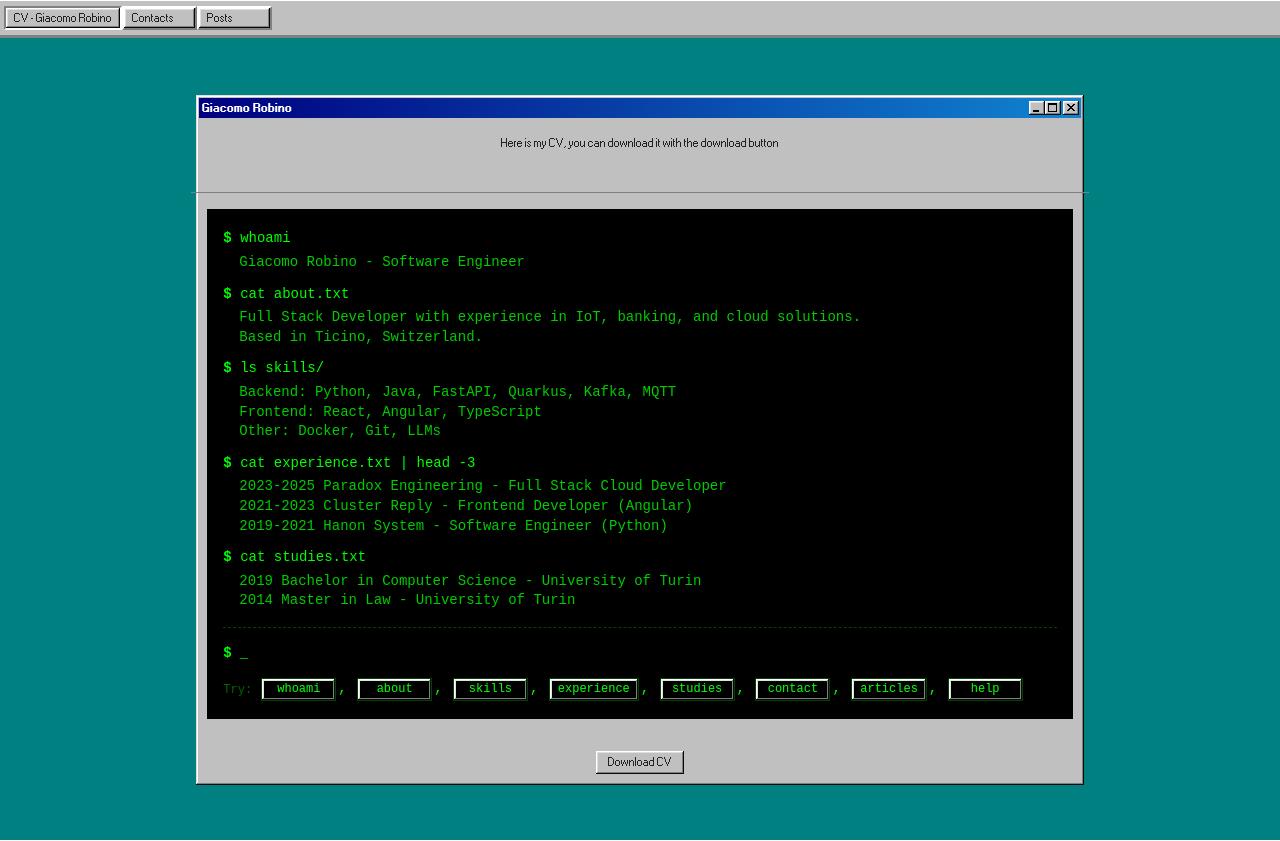
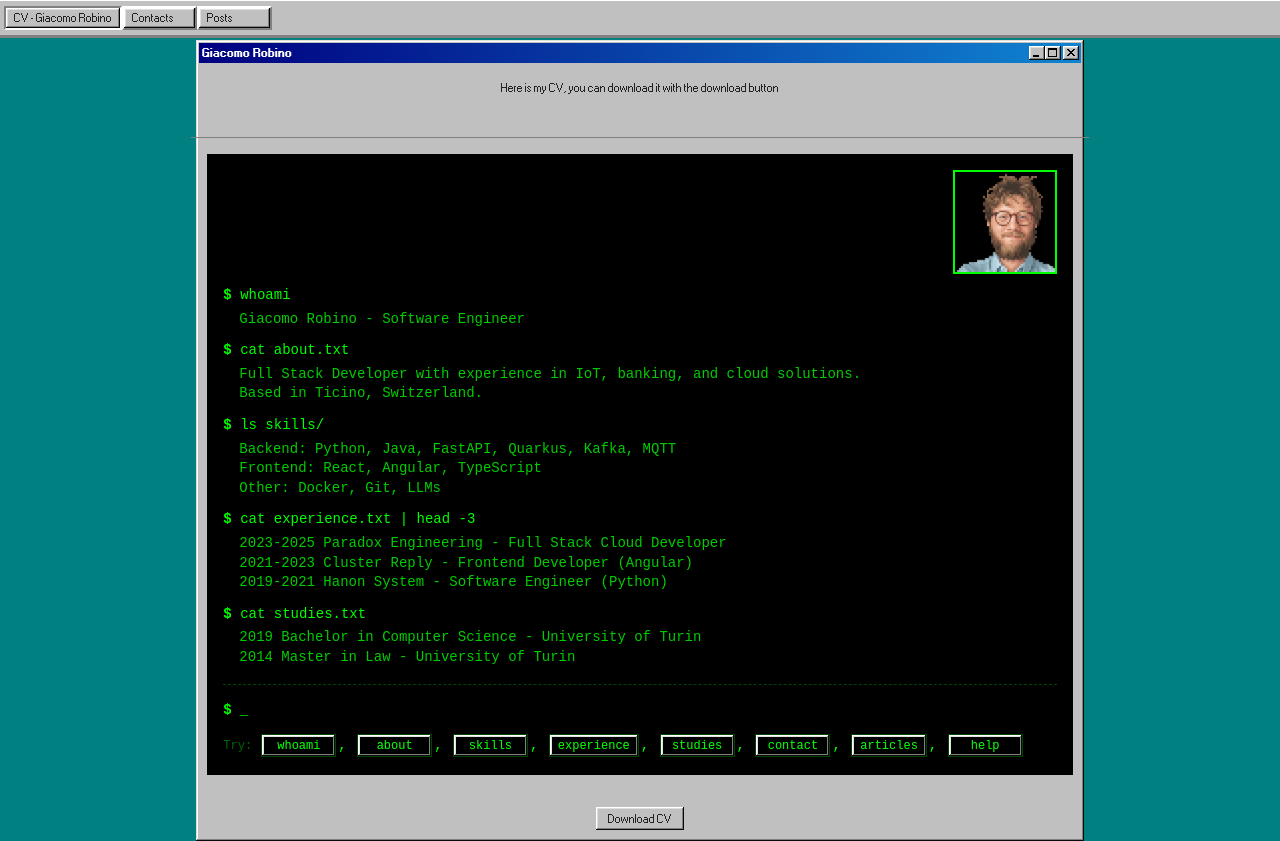
Before and after one commit to GiacomoRobino/portfolio, a React (Create React App) app: page / in a window 1280 px wide. Built offline with nearby package versions, Linux system fonts and the light colour scheme.

Commit message:
added face to cv

```diff
--- a/src/components/Terminal.css
+++ b/src/components/Terminal.css
@@ -9,6 +9,19 @@
   box-sizing: border-box;
   text-align: left;
   line-height: 1.4;
+  position: relative;
+}
+
+.terminal-photo-container {
+  display: flex;
+  justify-content: flex-end;
+  margin-bottom: 12px;
+}
+
+.terminal-photo {
+  width: 100px;
+  height: auto;
+  border: 2px solid #00ff00;
 }
 
 .terminal p {
@@ -166,4 +179,8 @@
     flex-wrap: wrap;
     gap: 4px;
   }
+
+  .terminal-photo {
+    width: 70px;
+  }
 }
--- a/src/components/Terminal.tsx
+++ b/src/components/Terminal.tsx
@@ -35,6 +35,13 @@ function Terminal() {
 
   return (
     <div className="terminal" onClick={handleTerminalClick}>
+      <div className="terminal-photo-container">
+        <img
+          src="/assets/16bit_photo.png"
+          alt="Giacomo Robino"
+          className="terminal-photo"
+        />
+      </div>
       {/* Static CV Content */}
       <p className="terminal-line"><span className="prompt">$</span> whoami</p>
       <p className="terminal-output">Giacomo Robino - Software Engineer
```
Also changed, not shown: public/assets/16bit_photo.png (added), 12 other files (tests, documents, lock files or other folders).
